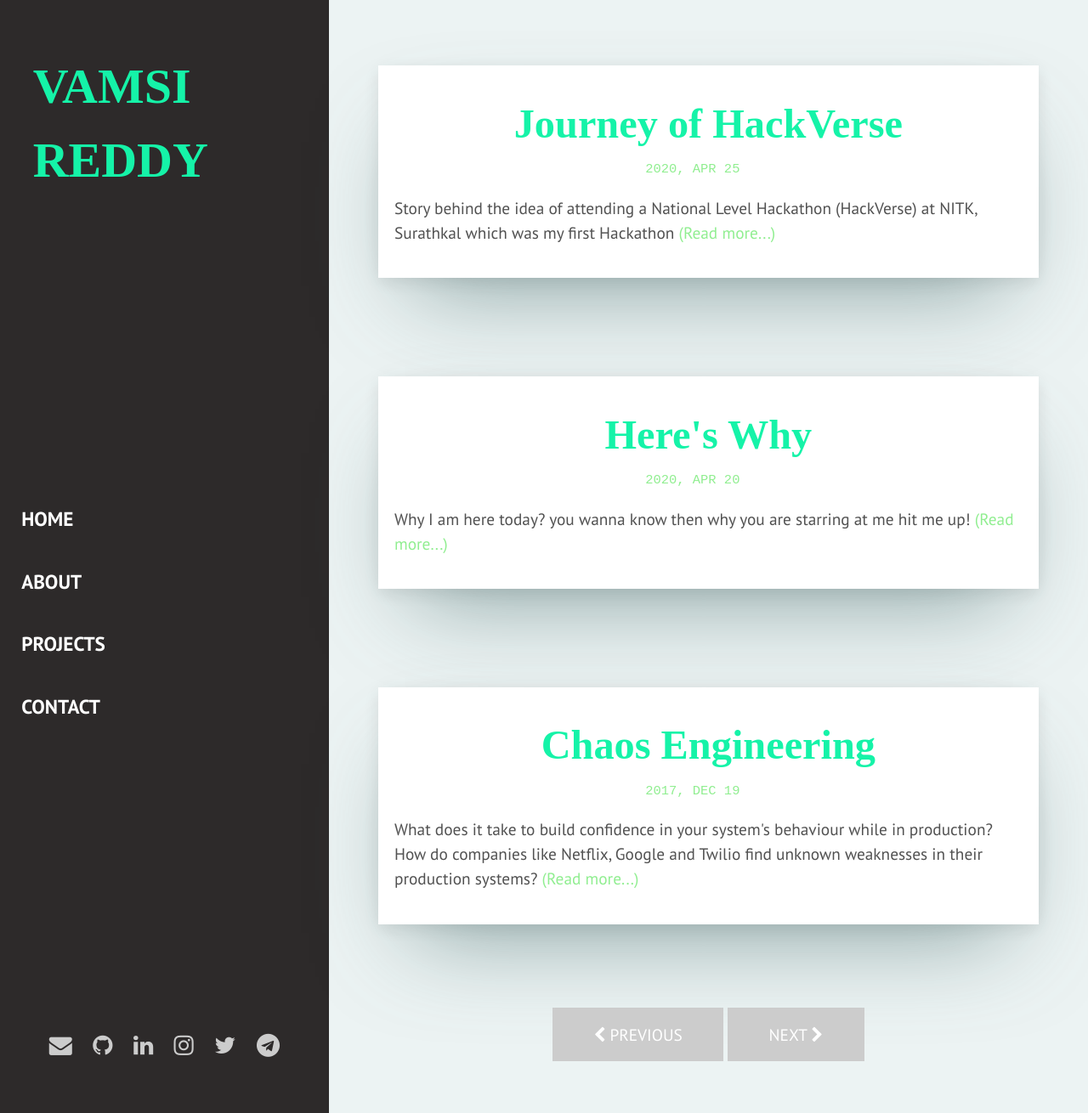
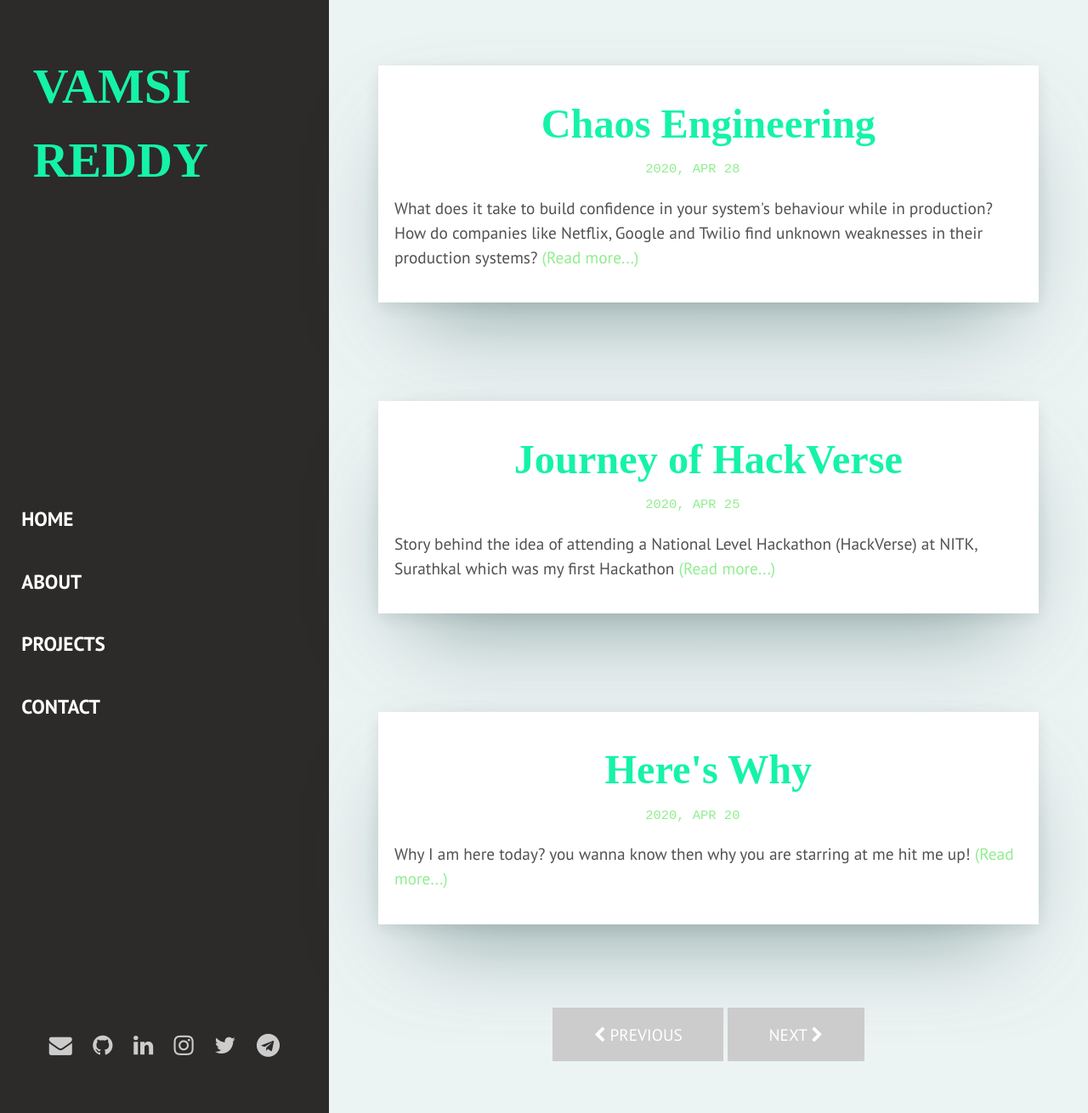
Before and after one commit to vamsireddy22/vamsireddy22.github.io, a Jekyll site: the page built from index.html, in a window 1280 px wide and 1310 px high. Shown: the whole window at 85% size. Built offline with Jekyll 4.4.1, drawn with Linux system fonts in a browser that asks for light colours; some web fonts are replaced; the list of posts is cut into pages by our own code.

Commit message:
Update 2017-12-19-chaos-engineering.markdown

```diff
--- a/_posts/2017-12-19-chaos-engineering.markdown
+++ b/_posts/2017-12-19-chaos-engineering.markdown
@@ -1,7 +1,7 @@
 ---
 layout: post
 title:  "Chaos Engineering"
-date:   2017-12-19 21:32:40 +0530
+date:   2020-04-28 21:32:40 +0530
 img:
 description: What does it take to build confidence in your system's behaviour while in production? How do companies like Netflix, Google and Twilio find unknown weaknesses in their production systems?
 ---
```
